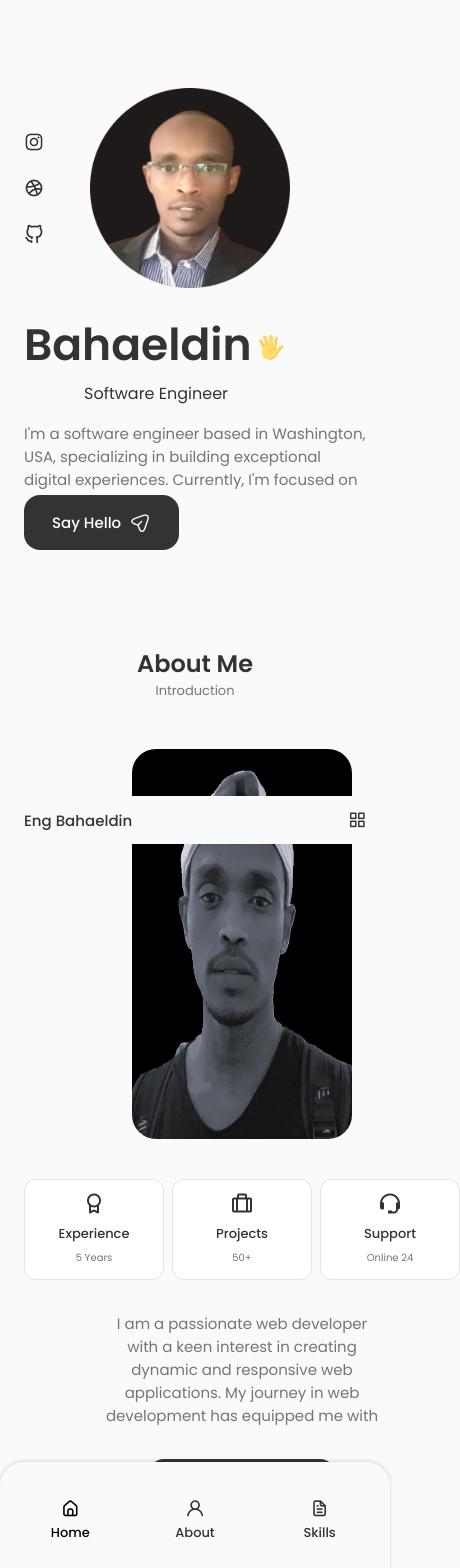
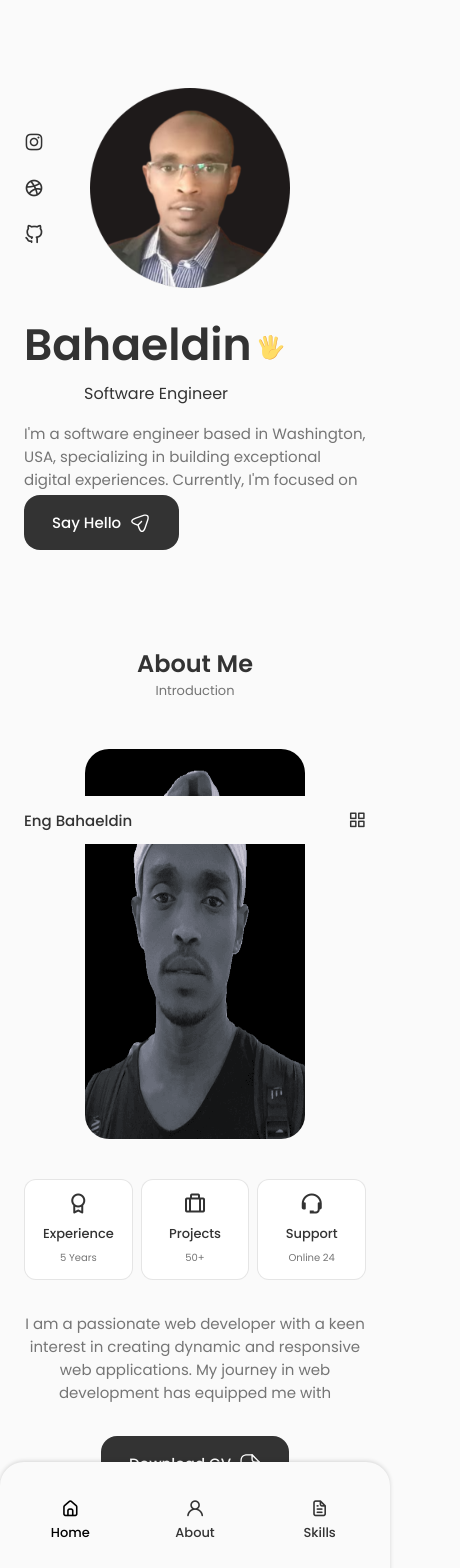
Before and after one commit to eng-bahaa/My-Portfolio, a React (Create React App) app: page / in a window 390 px wide. Shown: the top 1568 px of the page, 460 px wide, since content can reach past the window. Built offline with nearby package versions, Linux system fonts and the light colour scheme.

Commit message:
add skills section

```diff
--- a/src/App.jsx
+++ b/src/App.jsx
@@ -3,6 +3,8 @@
 import Home from "./components/home/Home";
 import About from "./components/about/About";
 import Footer from "./components/footer/Footer";
+import Skills from "./components/skills/Skills";
+
 function App() {
   return (
     <div className="App">
@@ -10,6 +12,7 @@
       <main className="main">
         <Home />
         <About />
+        <Skills />
       </main>
       <Footer />
     </div>
--- a/src/components/about/about.css
+++ b/src/components/about/about.css
@@ -71,8 +71,17 @@
 
 /* For medium devices */
 @media screen and (max-width: 576px) {
+  .about__info {
+    grid-template-columns: repeat(3, 1fr);
+  }
+  .about__description {
+    padding: 0;
+  }
 }
 
 /* For small devices */
 @media screen and (max-width: 350px) {
+  .about__info {
+    grid-template-columns: repeat(2, 1fr);
+  }
 }
--- a/src/components/about/about.jsx
+++ b/src/components/about/about.jsx
@@ -4,10 +4,10 @@
 import Info from "./Info";
 import CV from "../../assets/Bahaa_cv.pdf";
 
-const about = () => {
+const About = () => {
   return (
     <section className="about section" id="about">
-      <h3 className="section__title">About Me</h3>
+      <h2 className="section__title">About Me</h2>
       <span className="section__subtitle">Introduction</span>
       <div className="about__container container grid">
         <img src={AboutImage} alt="" className="about__img" />
@@ -52,4 +52,4 @@
   );
 };
 
-export default about;
+export default About;
--- /dev/null
+++ b/src/components/skills/Skills.jsx
@@ -0,0 +1,14 @@
+import React from "react";
+
+const Skills = () => {
+  return (
+    <div>
+      <section className="skills section" id="skills">
+        <h2 className="section__title">Skills</h2>
+        <span className="section__subtitle">My technical level</span>
+      </section>
+    </div>
+  );
+};
+
+export default Skills;
```
Also changed, not shown: src/components/skills/skills.css (added).
